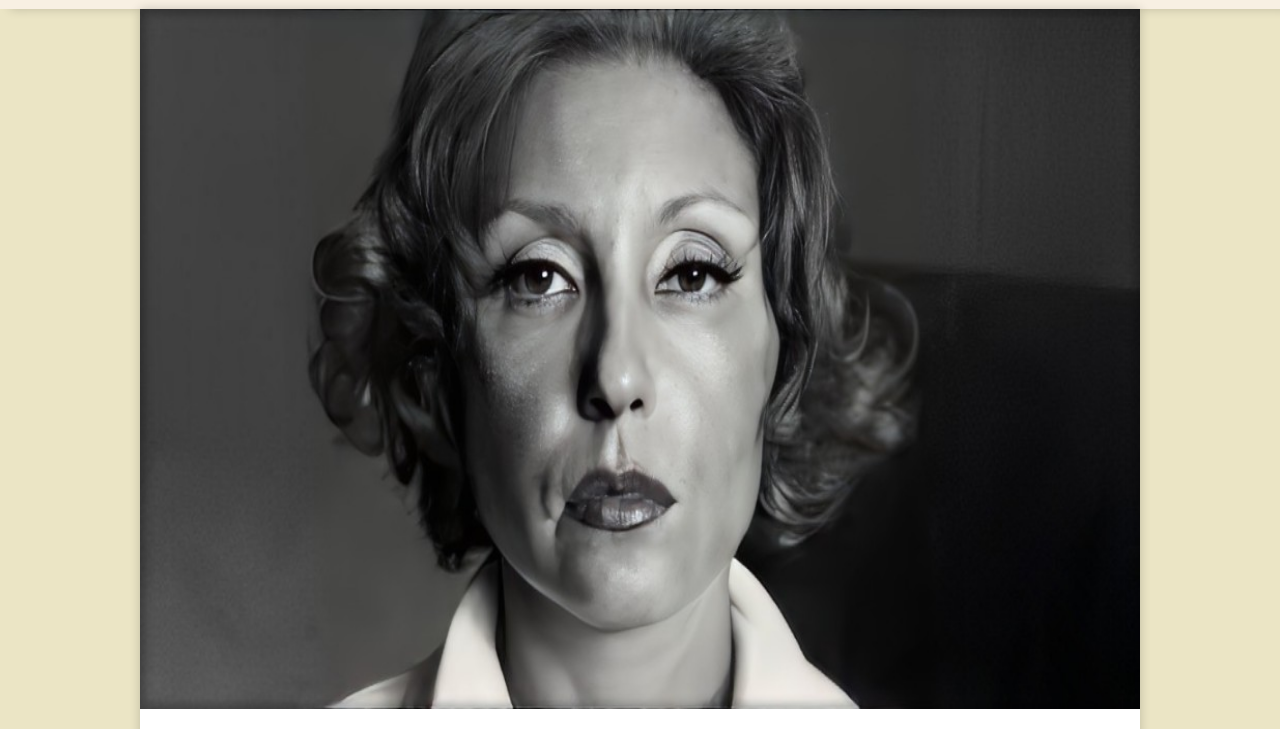
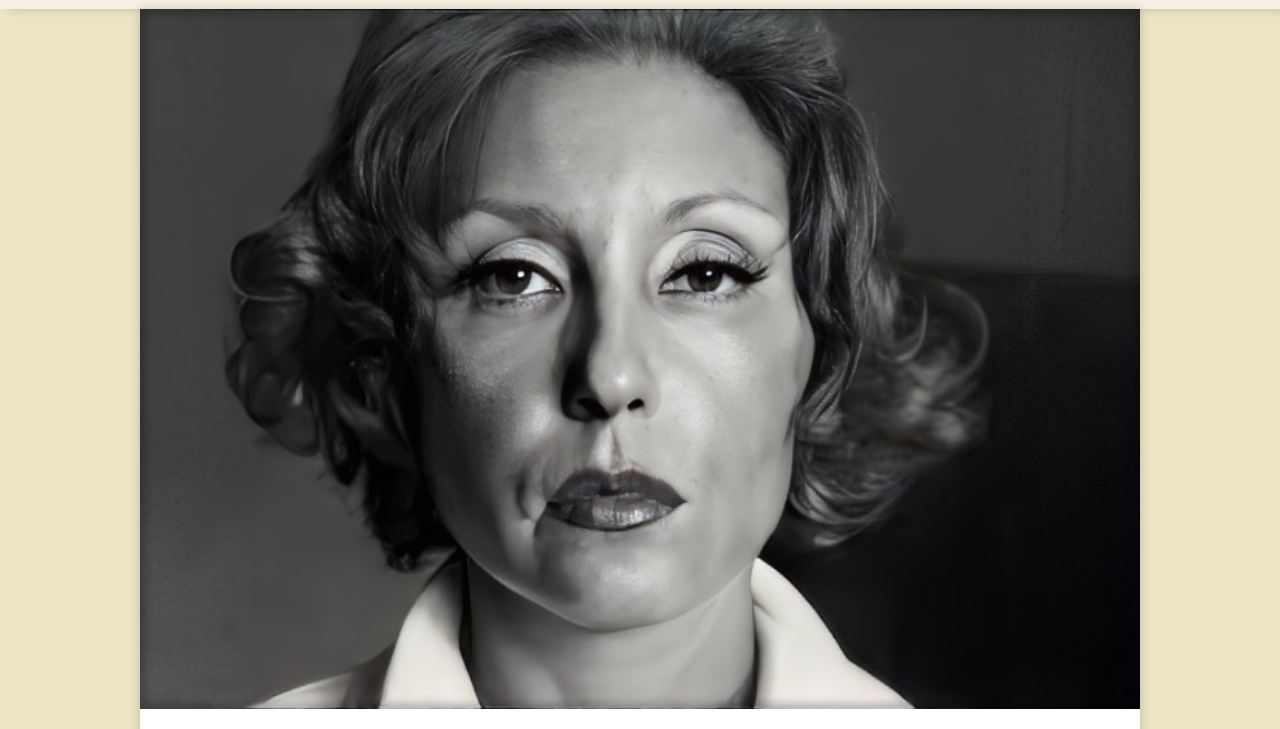
Before and after one commit to bruno-devbr/clarice-lispector, a plain HTML site: page index.html in a window 1280 px wide. Shown: the part 71-800 px from the top of the page. Drawn offline with nearby package versions, Linux system fonts and the light colour scheme.

Commit message:
update style

```diff
--- a/style.css
+++ b/style.css
@@ -48,7 +48,8 @@ main {
     height: 700px;
     background-attachment: fixed;
     background-repeat: no-repeat;
-    background-size: 100% 100%;
+    background-size: cover;
+    background-position: top center;
     margin-bottom: 30px;
 }
 
```
